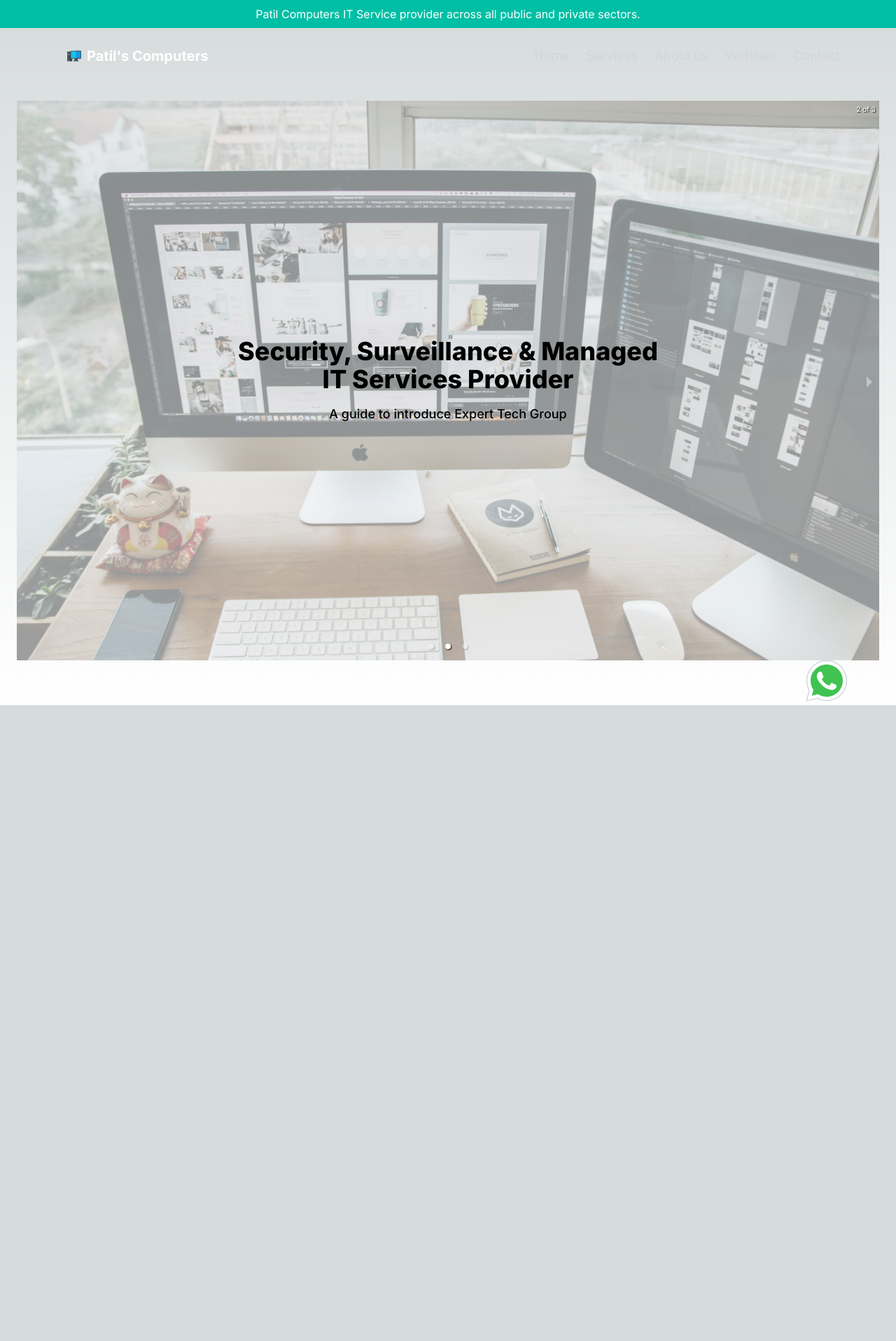
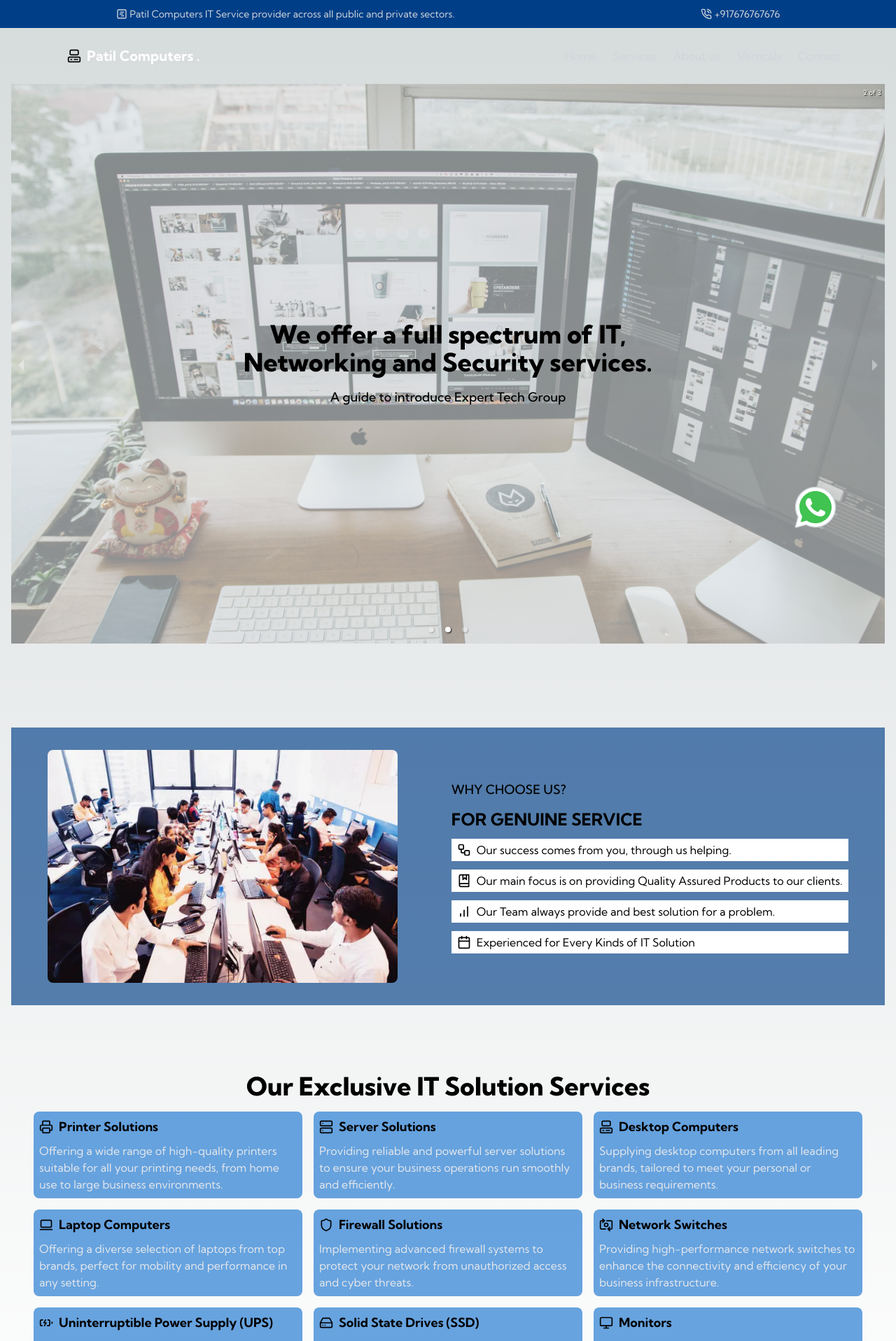
Before and after one commit to prathmesh61/patilcomputers-project, a Next.js app: page / in a window 1280 px wide. Shown: the top 1917 px of the page at 70% size. Before the commit the page ends 1008 px from the top, so only its background shows below. Built offline with nearby package versions, Linux system fonts and the light colour scheme.

Commit message:
service & whychooseus section done

```diff
--- a/app/layout.tsx
+++ b/app/layout.tsx
@@ -1,9 +1,10 @@
 import type { Metadata } from "next"
-import { Inter } from "next/font/google"
+import { Inter, Kumbh_Sans } from "next/font/google"
 import "./globals.css"
 import Header from "@/components/base/Header"
 
 const inter = Inter({ subsets: ["latin"] })
+const kumbh = Kumbh_Sans({ subsets: ["latin"] })
 
 export const metadata: Metadata = {
   title: "IT Service provider",
@@ -18,7 +19,7 @@ export default function RootLayout({
 }>) {
   return (
     <html lang="en">
-      <body className={inter.className}>
+      <body className={kumbh.className}>
         <Header />
         {children}
       </body>
--- a/app/page.tsx
+++ b/app/page.tsx
@@ -1,17 +1,21 @@
 import Hero from "@/components/ui/Hero"
 import Image from "next/image"
 import whatsappLogo from "@/public/whatsapp.svg"
+import WhyChooseUs from "@/components/ui/WhyChooseUs"
+import Services from "@/components/ui/Services"
 export default function Home() {
   return (
-    <main className="relative flex flex-col items-center justify-center p-6">
+    <main className="relative flex flex-col items-center justify-center gap-20 px-4">
       <Hero />
       <Image
         src={whatsappLogo}
         alt="wgatsappLogo"
         height={70}
         width={70}
-        className="absolute bottom-0 right-16 object-contain"
+        className="fixed bottom-10 right-20 object-contain"
       />
+      <WhyChooseUs />
+      <Services />
     </main>
   )
 }
--- a/components/base/Header.tsx
+++ b/components/base/Header.tsx
@@ -1,33 +1,38 @@
-import Image from "next/image"
 import React from "react"
-import compurterPng from "../../public/computer.png"
 import Link from "next/link"
+import { Computer, PhoneCallIcon, SquareGanttChart } from "lucide-react"
 
 const Header = () => {
   return (
     <header>
-      <p className="bg-brand flex h-10 items-center justify-center whitespace-pre-wrap text-center text-white">
-        Patil Computers IT Service provider across all public and private sectors.
-      </p>
+      <div className="flex flex-wrap items-center justify-around gap-5 bg-brand-dark">
+        <p className="flex h-10 items-center justify-center whitespace-pre-wrap text-center text-sm text-gray-300">
+          <SquareGanttChart size={16} /> Patil Computers IT Service provider across all public and
+          private sectors.
+        </p>
+        <p className="flex h-10 items-center justify-center whitespace-pre-wrap text-center text-sm text-gray-300">
+          <PhoneCallIcon size={16} /> +917676767676
+        </p>
+      </div>
       <nav className="container mx-auto flex h-20 items-center justify-between px-20 py-4">
         <div className="flex items-center gap-2 px-4 py-1">
-          <Image src={compurterPng} alt="logo" width={20} height={20} />
-          <span className="whitespace-nowrap text-xl font-bold text-white">Patil's Computers</span>
+          <Computer size={20} />
+          <span className="whitespace-nowrap text-xl font-bold text-white">Patil Computers .</span>
         </div>
         <div className="flex items-center justify-center gap-6">
-          <Link href={"/"} className="text-lg text-gray-300 hover:text-white">
+          <Link href={"/"} className="text-base text-gray-300 hover:text-white">
             Home
           </Link>
-          <Link href={"/"} className="text-lg text-gray-300 hover:text-white">
+          <Link href={"/"} className="text-base text-gray-300 hover:text-white">
             Services
           </Link>
-          <Link href={"/"} className="text-lg text-gray-300 hover:text-white">
+          <Link href={"/"} className="text-base text-gray-300 hover:text-white">
             About us
           </Link>
-          <Link href={"/"} className="text-lg text-gray-300 hover:text-white">
+          <Link href={"/"} className="text-base text-gray-300 hover:text-white">
             Verticals
           </Link>
-          <Link href={"/"} className="text-lg text-gray-300 hover:text-white">
+          <Link href={"/"} className="text-base text-gray-300 hover:text-white">
             Contact
           </Link>
         </div>
--- a/components/ui/Hero.tsx
+++ b/components/ui/Hero.tsx
@@ -16,6 +16,7 @@ const Hero = () => {
           alt="image1"
           src={image1}
           width={200}
+          sizes="500px"
           className="h-[800px] object-cover opacity-40"
         />
         <div
@@ -33,6 +34,7 @@ const Hero = () => {
           alt="image2"
           src={image2}
           width={200}
+          sizes="500px"
           className="h-[800px] object-cover opacity-40"
         />
 
@@ -41,7 +43,7 @@ const Hero = () => {
           style={{ transform: "translate(-50%, -50%)" }}
         >
           <h2 className="text-wrap text-4xl font-extrabold">
-            Security, Surveillance & Managed IT Services Provider
+            We offer a full spectrum of IT, Networking and Security services.
           </h2>
           <p className="text-lg font-medium">A guide to introduce Expert Tech Group</p>
         </div>
@@ -51,6 +53,7 @@ const Hero = () => {
           alt="image3"
           src={image3}
           width={200}
+          sizes="500px"
           className="h-[800px] object-cover opacity-40"
         />
 
@@ -59,7 +62,7 @@ const Hero = () => {
           style={{ transform: "translate(-50%, -50%)" }}
         >
           <h2 className="text-wrap text-4xl font-extrabold">
-            Security, Surveillance & Managed IT Services Provider
+            IT Service provider across all public and private sectors.
           </h2>
           <p className="text-lg font-medium">A guide to introduce Expert Tech Group</p>
         </div>
--- /dev/null
+++ b/components/ui/Service.tsx
@@ -0,0 +1,20 @@
+import { TService } from "@/utils/types"
+import React from "react"
+
+type Props = {
+  item: TService
+}
+
+const Service = ({ item }: Props) => {
+  return (
+    <article className="flex max-h-[250px] max-w-sm flex-col gap-2 rounded-lg bg-brand/65 p-2">
+      <div className="flex items-center gap-2">
+        <item.Icon size={20} />
+        <h3 className="text-lg font-bold">{item.title}</h3>
+      </div>
+      <p className="text-gray-200">{item.description}</p>
+    </article>
+  )
+}
+
+export default Service
--- /dev/null
+++ b/components/ui/Services.tsx
@@ -0,0 +1,18 @@
+import { services } from "@/utils"
+import React from "react"
+import Service from "./Service"
+
+const Services = () => {
+  return (
+    <section className="flex flex-col items-center gap-4 p-4">
+      <h2 className="text-center text-4xl font-extrabold">Our Exclusive IT Solution Services</h2>
+      <div className="grid grid-cols-1 grid-rows-1 justify-evenly gap-4 md:grid-cols-2 md:grid-rows-2 xl:grid-cols-3 xl:grid-rows-3">
+        {services.map((item, index) => (
+          <Service key={index} item={item} />
+        ))}
+      </div>
+    </section>
+  )
+}
+
+export default Services
--- /dev/null
+++ b/components/ui/WhyChooseUs.tsx
@@ -0,0 +1,42 @@
+import Image from "next/image"
+import React from "react"
+import img from "@/public/images/why-choose-img.webp"
+import { BarChart, BookMarkedIcon, Calendar, WorkflowIcon } from "lucide-react"
+const WhyChooseUs = () => {
+  return (
+    <section className="flex h-fit w-full flex-wrap items-center justify-evenly gap-10 bg-brand-dark/65 px-4 py-8">
+      <div className="flex flex-col gap-3">
+        <Image
+          src={img}
+          alt="why-chose-us-Image"
+          width={500}
+          height={100}
+          className="rounded-lg object-contain"
+        />
+      </div>
+      <div className="flex flex-col gap-3">
+        <h4 className="text-lg font-medium">WHY CHOOSE US?</h4>
+        <h2 className="text-2xl font-bold">FOR GENUINE SERVICE</h2>
+        <div className="flex max-w-xl flex-col gap-y-3">
+          <span className="flex items-center gap-2 bg-white px-2 py-1 text-black">
+            <WorkflowIcon size={20} /> Our success comes from you, through us helping.
+          </span>
+          <span className="flex items-center gap-2 bg-white px-2 py-1 text-black">
+            <BookMarkedIcon size={20} />
+            Our main focus is on providing Quality Assured Products to our clients.
+          </span>
+          <span className="flex items-center gap-2 bg-white px-2 py-1 text-black">
+            <BarChart size={20} />
+            Our Team always provide and best solution for a problem.
+          </span>
+          <span className="flex items-center gap-2 bg-white px-2 py-1 text-black">
+            <Calendar size={20} />
+            Experienced for Every Kinds of IT Solution
+          </span>
+        </div>
+      </div>
+    </section>
+  )
+}
+
+export default WhyChooseUs
--- a/next.config.mjs
+++ b/next.config.mjs
@@ -1,4 +1,13 @@
 /** @type {import('next').NextConfig} */
-const nextConfig = {};
+const nextConfig = {
+  images: {
+    remotePatterns: [
+      {
+        protocol: "https",
+        hostname: "utfs.io",
+      },
+    ],
+  },
+}
 
-export default nextConfig;
+export default nextConfig
--- a/package.json
+++ b/package.json
@@ -14,6 +14,7 @@
   },
   "dependencies": {
     "classnames": "^2.5.1",
+    "lucide-react": "^0.394.0",
     "next": "14.2.3",
     "react": "^18",
     "react-dom": "^18",
--- a/tailwind.config.ts
+++ b/tailwind.config.ts
@@ -9,9 +9,9 @@ const config: Config = {
   theme: {
     extend: {
       colors: {
-        brand: "#00BFA5",
-        "brand-secondary": "#7fdfd2",
-        "brand-dark": "#007a7a",
+        brand: "#1976d2",
+        "brand-secondary": "#383edd",
+        "brand-dark": "#003f88",
       },
       backgroundImage: {
         "gradient-radial": "radial-gradient(var(--tw-gradient-stops))",
--- /dev/null
+++ b/utils/index.ts
@@ -0,0 +1,83 @@
+import {
+  BatteryCharging,
+  Camera,
+  Computer,
+  Cpu,
+  HardDrive,
+  Laptop2,
+  Monitor,
+  Printer,
+  Server,
+  Shield,
+  SwitchCamera,
+} from "lucide-react"
+import { TService } from "./types"
+
+export const services: TService[] = [
+  {
+    title: "Printer Solutions",
+    description:
+      "Offering a wide range of high-quality printers suitable for all your printing needs, from home use to large business environments.",
+    Icon: Printer,
+  },
+  {
+    title: "Server Solutions",
+    description:
+      "Providing reliable and powerful server solutions to ensure your business operations run smoothly and efficiently.",
+    Icon: Server,
+  },
+  {
+    title: "Desktop Computers",
+    description:
+      "Supplying desktop computers from all leading brands, tailored to meet your personal or business requirements.",
+    Icon: Computer,
+  },
+  {
+    title: "Laptop Computers",
+    description:
+      "Offering a diverse selection of laptops from top brands, perfect for mobility and performance in any setting.",
+    Icon: Laptop2,
+  },
+  {
+    title: "Firewall Solutions",
+    description:
+      "Implementing advanced firewall systems to protect your network from unauthorized access and cyber threats.",
+    Icon: Shield,
+  },
+  {
+    title: "Network Switches",
+    description:
+      "Providing high-performance network switches to enhance the connectivity and efficiency of your business infrastructure.",
+    Icon: SwitchCamera,
+  },
+  {
+    title: "Uninterruptible Power Supply (UPS)",
+    description:
+      "Ensuring continuous power supply and protection for your devices with our reliable UPS solutions.",
+    Icon: BatteryCharging,
+  },
+  {
+    title: "Solid State Drives (SSD)",
+    description:
+      "Supplying high-speed SSDs to boost the performance and storage capabilities of your computers and servers.",
+    Icon: HardDrive,
+  },
+  {
+    title: "Monitors",
+    description:
+      "Offering a wide range of monitors with excellent display quality for all your personal and professional needs.",
+    Icon: Monitor,
+  },
+  {
+    title: "Workstations",
+    description:
+      "Providing powerful workstations designed for high-end computing tasks, ideal for professionals in various fields.",
+    Icon: Cpu,
+  },
+  {
+    title: "Surveillance Cameras",
+    description:
+      "Offering a variety of surveillance cameras to ensure the security and monitoring of your premises.",
+    Icon: Camera,
+  },
+]
--- /dev/null
+++ b/utils/types.ts
@@ -0,0 +1,7 @@
+import { LucideIcon } from "lucide-react"
+
+export type TService = {
+  title: string
+  Icon: LucideIcon
+  description: string
+}
```
Also changed, not shown: public/images/why-choose-img.webp (added), 1 other file (tests, documents, lock files or other folders).
